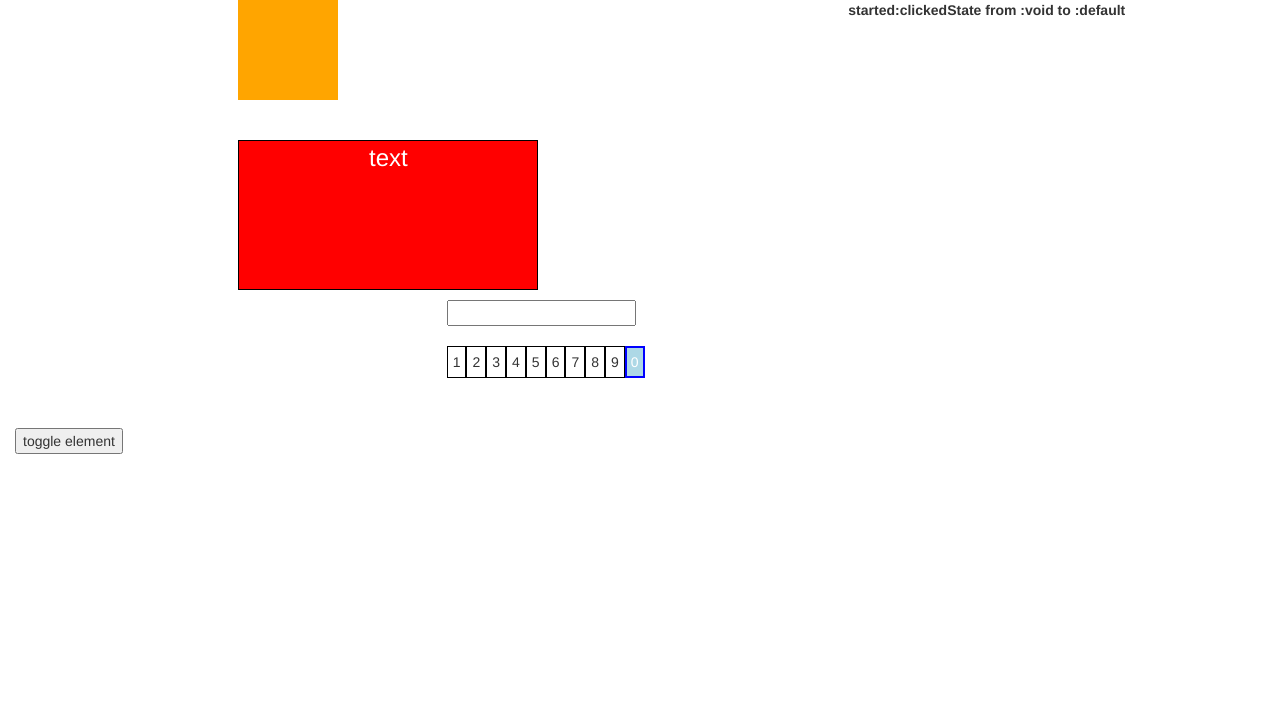
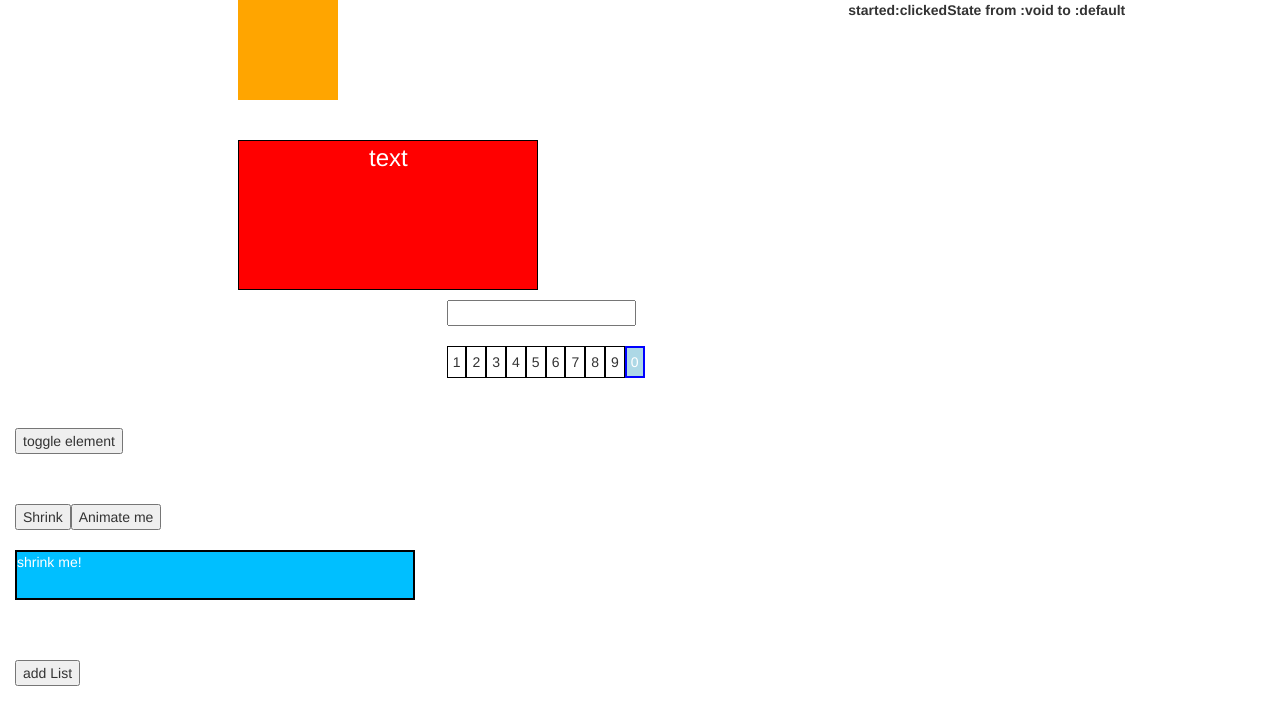
Before and after one commit to TheJsharper/angularSimpleAnimation, an Angular app: page / in a window 1280 px wide. Shown: the top 724 px of the page. Built offline with nearby package versions, Linux system fonts and the light colour scheme.

Commit message:
added dymamic dimension animation and list entry and leave dom animation

```diff
--- a/src/app/app.component.html
+++ b/src/app/app.component.html
@@ -30,4 +30,17 @@
     </div>
   </div>
 
+  <div class="row" style="margin-top: 50px">
+    <div class="col-lg-12">
+      <dynamic-element></dynamic-element>
+    </div>
+  </div>
+
+
+  <div class="row" style="margin-top: 50px">
+    <div class="col-lg-12">
+      <list></list>
+    </div>
+  </div>
+
 </div>
--- a/src/app/app.module.ts
+++ b/src/app/app.module.ts
@@ -6,17 +6,20 @@ import {BrowserAnimationsModule} from "@angular/platform-browser/animations";
 import { SimpleAnimationComponent} from "./simple-animations/simpleAnimationComponent";
 import {AnimateElementComponent} from "./animateElementsComponent/animate.element";
 import {AnimateModule} from "./animateElementsComponent/animate.module";
+import {DynamicModule} from "./dynamicDimension/dynamic.module";
+import {ListModule} from "./listAnimation/list.module";
 
 @NgModule({
   declarations: [
     AppComponent,
     SimpleAnimationComponent,
+
     //AnimateElementComponent
   ],
   imports: [
     BrowserModule,
     //BrowserAnimationsModule,
-    AnimateModule
+    AnimateModule, DynamicModule,ListModule
   ],
   providers: [],
   bootstrap: [AppComponent]
--- /dev/null
+++ b/src/app/dynamicDimension/dynamic.dimension.animation.ts
@@ -0,0 +1,15 @@
+
+import {animate, AnimationTriggerMetadata, style, transition, trigger} from "@angular/animations";
+
+export class DynamicDimensionAnimation{
+ static get dynamicDimensionState():AnimationTriggerMetadata{
+    return trigger('dynamicAnimationState',[
+     transition('*<=>*',[
+       animate(400, style({  width:0  })),
+       //animate(400, style({width:'100%'}))
+       animate(400, style({width:'*'}))
+       ]
+     )
+    ]);
+  }
+}
--- /dev/null
+++ b/src/app/dynamicDimension/dynamic.dimension.ts
@@ -0,0 +1,36 @@
+import {Component} from "@angular/core";
+import {DynamicDimensionAnimation} from "./dynamic.dimension.animation";
+
+@Component({
+  selector: 'dynamic-element',
+  template: `
+
+    <button (click)="width = width -50  ">Shrink</button>
+    <button (click)="animate =!animate ">Animate me</button>
+    <p [ngStyle]="{'width.px': width}" [@dynamicAnimationState]="animate?'animated':'notAnimated'"> shrink me!</p>
+
+
+  `,
+  styles: [`
+    p {
+      background-color: deepskyblue;
+      color: white;
+      border: 2px solid black;
+      height: 50px;
+    }
+
+    button {
+      margin-bottom: 20px;
+    }
+
+  `],
+  animations: [DynamicDimensionAnimation.dynamicDimensionState]
+
+
+})
+
+export class DynamicDimension {
+  width: number = 400;
+  animate: boolean = false;
+
+}
--- /dev/null
+++ b/src/app/dynamicDimension/dynamic.module.ts
@@ -0,0 +1,11 @@
+
+import {NgModule} from "@angular/core";
+import {CommonModule} from "@angular/common";
+import {DynamicDimension} from "./dynamic.dimension";
+
+@NgModule({
+  declarations:[DynamicDimension],
+  imports:[CommonModule],
+  exports:[DynamicDimension]
+})
+export  class DynamicModule{}
--- /dev/null
+++ b/src/app/listAnimation/list.animation.component.ts
@@ -0,0 +1,42 @@
+import {Component} from "@angular/core";
+import {ListAnimation} from "./list.animation";
+
+@Component({
+  selector: 'list',
+  template: `
+    <button (click)="addList()"  >
+      add List</button>
+    <div *ngFor=" let entry of result; let i=index"  @listAnimationTrigger (click)="rmList(i)" >{{entry}}</div>
+  `,
+  styles:[`
+    div{
+      width:100px;
+      color: white;
+      background-color: deepskyblue;
+      border: 1px solid black;
+      margin: 20px 20px;
+      text-align: center;
+    }
+    list{
+      display: block;
+      height: auto;
+
+    }
+
+  `],
+  animations:[ListAnimation.listAnimation]
+})
+
+export class ListAnimationComponent {
+  result: string[] = [];
+
+  addList():void{
+    this.result.push(Math.random().toFixed(2));
+  }
+  rmList(index: number):void{
+    //this.result =this.result.slice(index,1);
+    //console.log(this, this.result, index);
+    let arrayNew = [...this.result.slice(0, index), ...this.result.slice(index + 1)];
+    this.result = arrayNew;
+  }
+}
--- /dev/null
+++ b/src/app/listAnimation/list.animation.ts
@@ -0,0 +1,11 @@
+import {animate, AnimationTriggerMetadata, style, transition, trigger} from "@angular/animations";
+
+export class ListAnimation{
+
+  static get listAnimation():AnimationTriggerMetadata{
+    return trigger('listAnimationTrigger',[
+        transition(':enter',[animate(400, style({opacity:0,  transform: 'perspective(500px) translate3d(10px,20px,100px)'}))]),
+        transition(':leave',[animate(400, style({opacity:0,  transform: 'perspective(500px) translate3d(10px,200px,100px)'}))])
+    ]);
+  }
+}
--- /dev/null
+++ b/src/app/listAnimation/list.module.ts
@@ -0,0 +1,10 @@
+import {NgModule} from "@angular/core";
+import {CommonModule} from "@angular/common";
+import {ListAnimationComponent} from "./list.animation.component";
+
+@NgModule({
+  imports:[CommonModule],
+  declarations:[ListAnimationComponent],
+  exports:[ListAnimationComponent]
+})
+export class  ListModule{}
```
